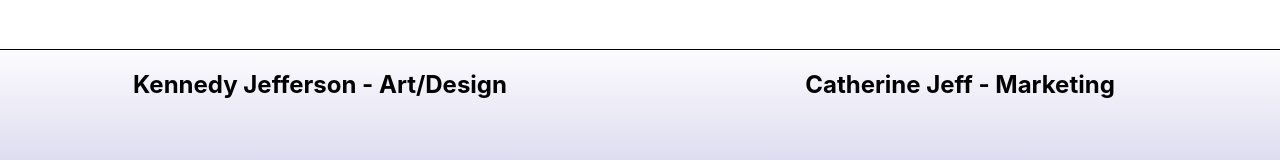
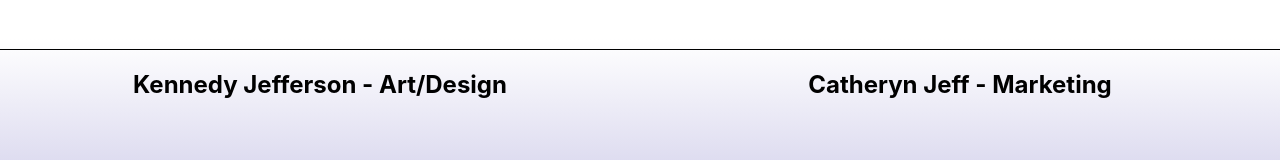
Before and after one commit to Pronkle/hackathon-2024, a React (Create React App) app: page / in a window 1280 px wide. Shown: the part 7611-7771 px from the top of the page. Built offline with nearby package versions, Linux system fonts and the light colour scheme; no server answers.

Commit message:
fix name spelling

```diff
--- a/src/components/home/credits/credits.jsx
+++ b/src/components/home/credits/credits.jsx
@@ -31,7 +31,7 @@ export default function Credit() {
                     <img src=""/>
                 </div>
                 <div id="credit-item">
-                    <h2>Catherine Jeff - Marketing</h2>
+                    <h2>Catheryn Jeff - Marketing</h2>
                     <img src=""/>
                 </div>
             </div>
```
